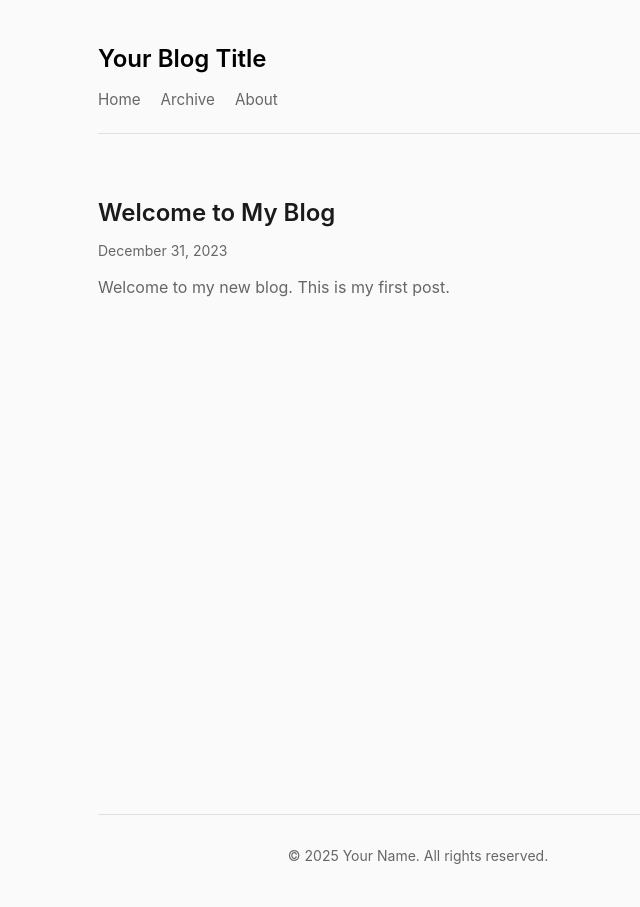
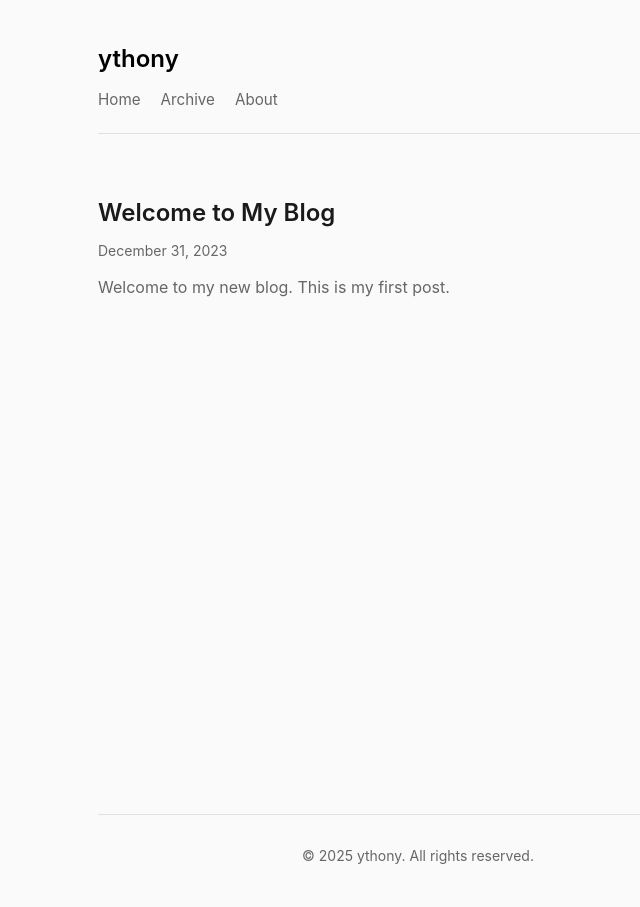
Before and after one commit to c-woojin/c-woojin.github.io, a Jekyll site: the page built from index.html, in a window 1280 px wide. Shown: the whole page, without its empty margins (222-862 px from the left). Built offline with Jekyll 4.4.1, drawn with Linux system fonts in a browser that asks for light colours; the list of posts is cut into pages by our own code.

Commit message:
Update site configuration with new title, description, and author details

```diff
--- a/_config.yml
+++ b/_config.yml
@@ -1,8 +1,7 @@
 # Site settings
-title: Your Blog Title
-description: A minimal and sleek personal blog
-author: Your Name
-email: your.email@example.com
+title: ythony
+description: ythony's blog
+author: ythony
 baseurl: ""
 url: ""
 
```
